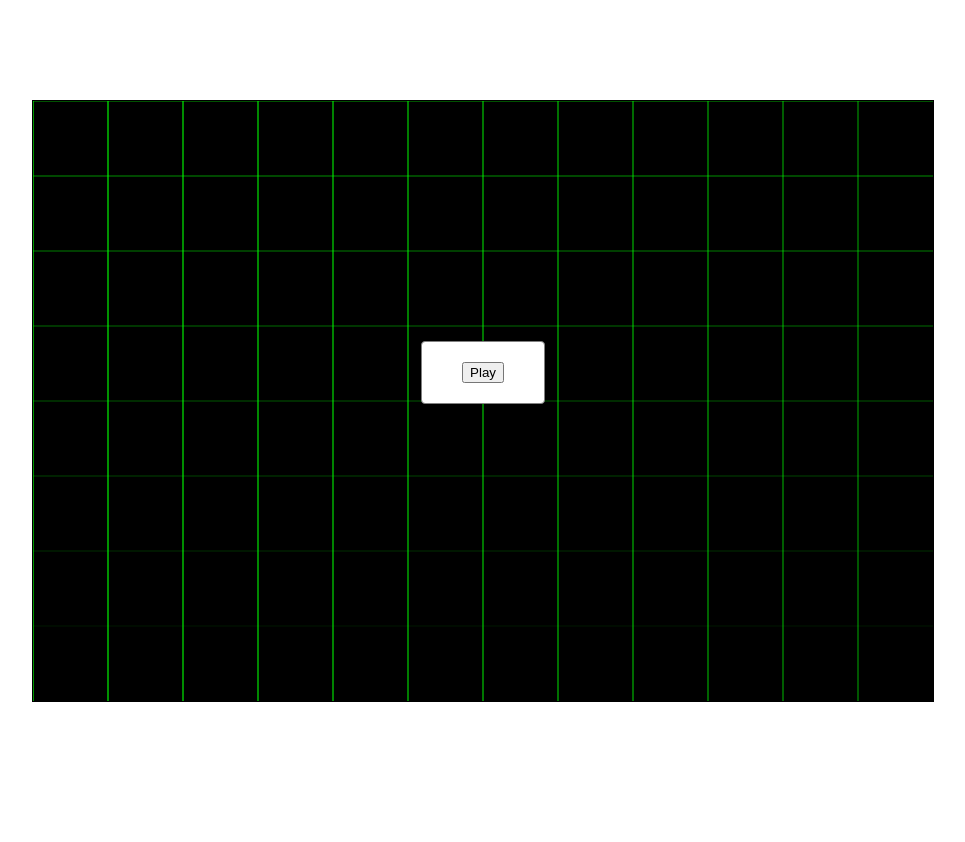
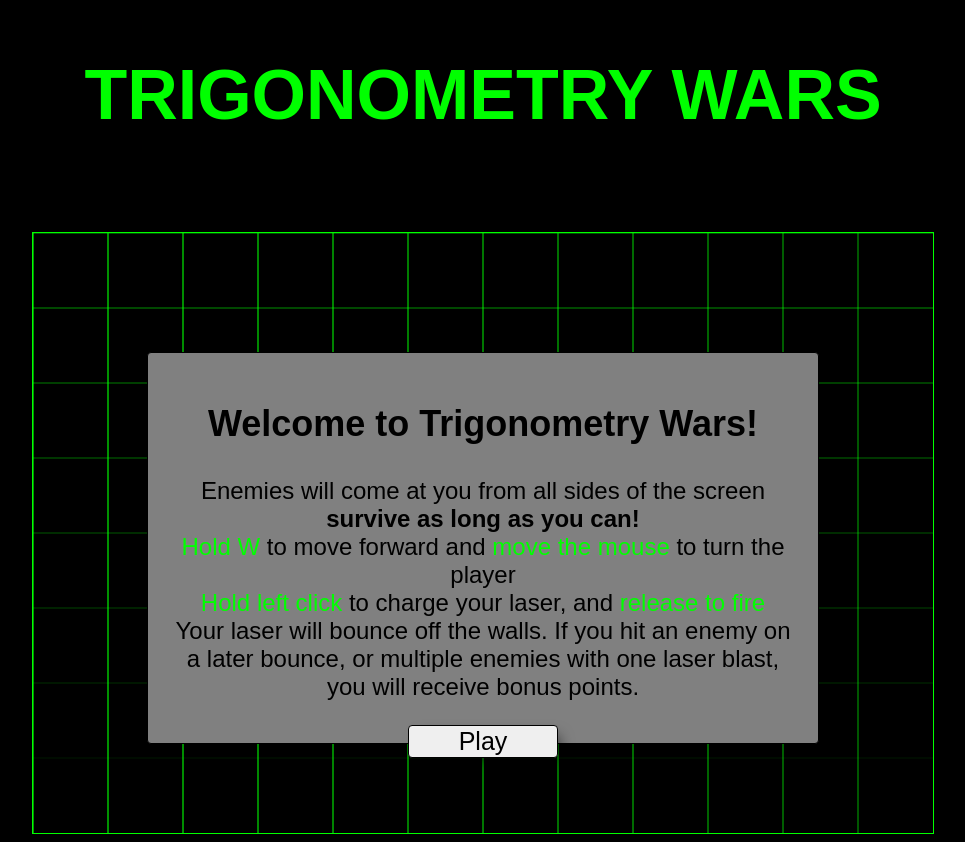
Before and after one commit to Nick-Howlett/Trigonometry-Wars, a website built with webpack: page index.html in a window 1280 px wide. Shown: the whole page, without its empty margins (157-1122 px from the left). Before the commit the page ends 800 px from the top, so only its background shows below. Built offline with nearby package versions, Linux system fonts and the light colour scheme; a web font is replaced by a local one.

Commit message:
Update controls and play overlays, add fonts, style page

```diff
--- a/index.html
+++ b/index.html
@@ -5,19 +5,33 @@
         <meta name="viewport" content="width=device-width, initial-scale=1.0">
         <meta http-equiv="X-UA-Compatible" content="ie=edge">
         <link rel="stylesheet" href='styles/page.css'>
+        <link href="https://fonts.googleapis.com/css?family=Iceland" rel="stylesheet">
         <title>Game</title>
         <script src="dist/main.js"></script>
     </head>
     <body>
+        <header>
+                <h1>Trigonometry Wars</h1>
+        </header>
         <div id="canvas-container">
             <canvas id="game-canvas" height="600" width="900"></canvas>
             <canvas id="background-canvas" height="600" width="900"></canvas>
-            <div class="overlay">
-                <button class="play-button">Play</button>
+            <div class="overlay rules">
+                <h2>Welcome to Trigonometry Wars!</h2>
+                <p>
+                    Enemies will come at you from all sides of the screen <br>
+                    <b>survive as long as you can!</b> <br>
+                    <span class="highlight">Hold W</span> to move forward and <span class="highlight">move the mouse</span> to turn the player <br>
+                    <span class="highlight">Hold left click</span> to charge your laser, and <span class="highlight">release to fire</span> <br>
+                    Your laser will bounce off the walls. If you hit an enemy on a later bounce,
+                    or multiple enemies with one laser blast, you will receive bonus points. <br>
+                </p>
+                <button class="game-button play-button">Play</button>
             </div>
-            <div id="game-over" class="overlay hidden">
+            <div id="game-over" class="overlay gameover hidden">
                 <h2>Game Over!</h2>
-                <button class="play-button">Play Again?</button>
+                <span id="score"></span>
+                <button class="game-button play-button">Play Again?</button>
             </div>
             <div id="score-overlay">
             </div>
--- a/src/game.js
+++ b/src/game.js
@@ -67,9 +67,11 @@ class Game {
         clearInterval(this.tickInterval);
         clearInterval(this.spawnInterval);
         this.canvas.className = "inactive";
-        this.finishOverlay.className = "overlay";
-        const score = document.createTextNode(`Your Score is: ${this.score}`);
-        this.finishOverlay.appendChild(score);
+        this.finishOverlay.className = "overlay game-over";
+        const scoreSpan = document.getElementById('score');
+        scoreSpan.innerHTML = "";
+        const score = document.createTextNode(`Your Score was: ${this.score}`);
+        scoreSpan.appendChild(score);
     }
 
     check_collisions(){
@@ -132,7 +134,7 @@ class Game {
         });
         this.player.calculateLines();
         if(this.w)
-            this.player.accelerate(-4);
+            this.player.accelerate(-3);
         else
             this.player.decelerate();
         this.check_collisions();
--- a/styles/page.css
+++ b/styles/page.css
@@ -1,5 +1,28 @@
+*{
+    font-family: "Iceland", sans-serif;
+}
+
+body{
+    background: black;
+}
+
+h1{
+    color: #00ff00;
+    font-size: 70px;
+    text-transform: uppercase;
+}
+
+h2{
+    margin-bottom: .5rem;
+}
+
+header{
+    display: flex;
+    justify-content: center;
+}
+
 #game-canvas{
-    border: 1px solid black;
+    border: 1px solid #00ff00;
     background: transparent;
 }
 
@@ -7,27 +30,36 @@
     cursor: none;
 }
 
+
 #background-canvas{
     position: absolute;
     z-index: -1;
 }
 
 #canvas-container{
-    margin-top: 100px;
+    margin-top: 50px;
     display: flex;
     justify-content: center;
     align-items: center;
     position: relative;
 }
 
+.highlight{
+    color: #00ff00;
+}
 
+.rules {
+    top: 120px;
+    width: 630px;
+    height: 350px;
+}
 .overlay{
     margin: 0 auto;
     position: absolute;
-    top: 241px;
-    padding: 20px 40px;
-    background: white;
-    border: 1px solid grey;
+    padding: 20px 20px;
+    font-size: 24px;
+    background: grey;
+    border: 1px solid black;
     border-radius: 4px;
     display: flex;
     flex-direction: column;
@@ -35,10 +67,38 @@
     align-items: center;
 }
 
+#score{
+    margin-bottom: .5rem;
+}
+
+.game-over{
+    width: 250px;
+    height: 150px;
+}
+
+.game-button{
+    width: 150px;
+    height: 60px;
+    border-radius: 4px;
+    border: 1px solid black;
+    font-size: 25px;
+    cursor: pointer;
+    outline: none;
+    box-shadow: 6px 6px 15px -6px rgba(0,0,0,0.75);
+}
+
+.game-button:active{
+    position: relative;
+    top: 2px;
+    left: 2px;
+    box-shadow: none;
+}
+
 #score-overlay{
     position: absolute;
     top: 20px;
     color: white;
+    font-size: 30px;
 }
 
 .hidden{
```
